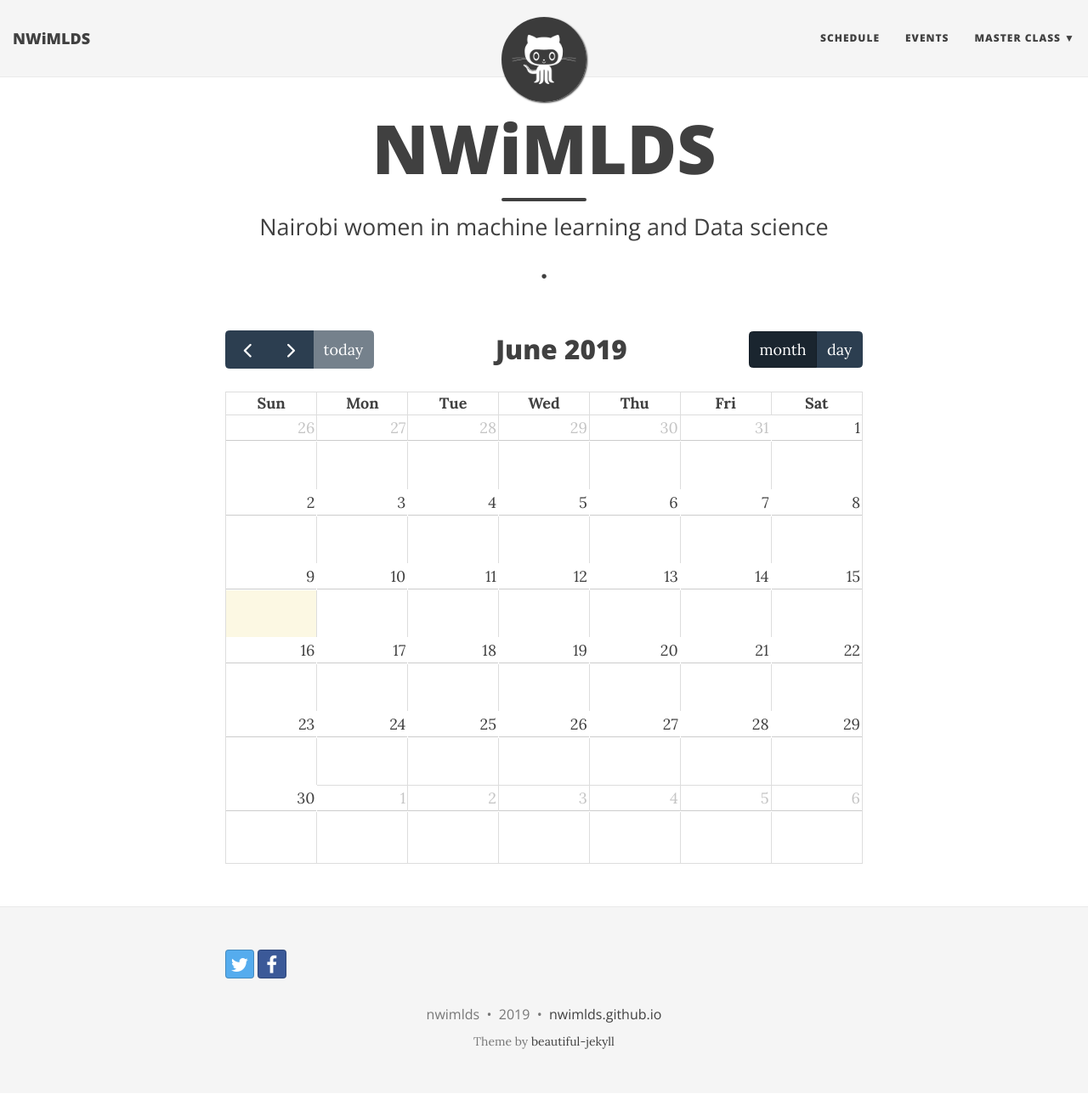
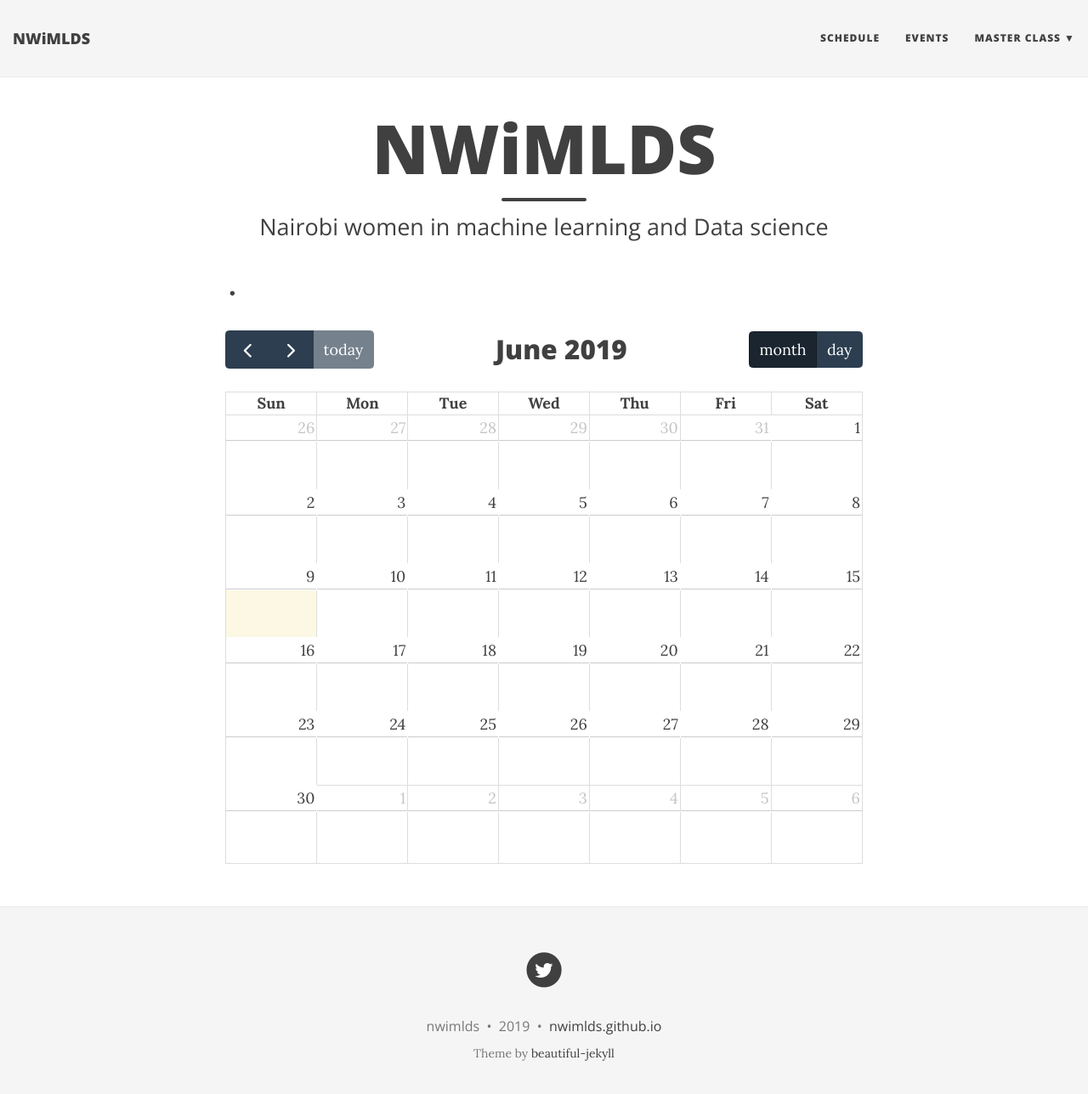
Before and after one commit to Mariam-ke/NWiMLDS.github.io, a Jekyll site: the page aboutme.html, which Jekyll copies as it is, in a window 1280 px wide and 1301 px high. Shown: the top 1288 px of the window at 85% size. Built offline with Jekyll 4.4.1, drawn with Linux system fonts in a browser that asks for light colours; nearby versions of some CDN libraries.

Commit message:
Update aboutme.html

```diff
--- a/aboutme.html
+++ b/aboutme.html
@@ -164,13 +164,13 @@
     </div>
 
 
-	<div class="avatar-container">
+	<!--<div class="avatar-container">
 	  <div class="avatar-img-border">
 	    <a href="https://nwimlds.github.io">
 	      <img class="avatar-img" src="/img/avatar-icon.png" />
 		</a>
 	  </div>
-	</div>
+	</div>-->
 
 
   </div>
@@ -195,7 +195,7 @@
 
             <hr class="small">
             <span class="page-subheading">Nairobi women in machine learning and Data science</span>
-      <p>&nbsp;&bull;&nbsp;</p>
+
 
         </div>
       </div>
@@ -210,7 +210,7 @@
     <div class="col-lg-8 col-lg-offset-2 col-md-10 col-md-offset-1">
       <div class="posts-list">
 </div>
-
+<p>&nbsp;&bull;&nbsp;</p>
 <div id='loading'>loading...</div>
 
       <div id='calendar'></div>
@@ -225,35 +225,13 @@
     <div class="container beautiful-jekyll-footer">
         <div class="row">
           <div class="col-lg-8 col-lg-offset-2 col-md-10 col-md-offset-1">
-		<!--<ul class="list-inline text-center footer-links"><li><a href="https://github.com/nwimlds" title="github"><span class="fa-stack fa-lg" aria-hidden="true">
-                      <i class="fa fa-circle fa-stack-2x"></i>
-                      <i class="fa fa-github fa-stack-1x fa-inverse"></i>
-			<i class="fa fa-circle fa-stack-2x"></i>
-                      <i class="fa fa-twitter fa-stack-1x fa-inverse"></i>
-                    </span>
-            <ul class="list-inline text-center footer-links"><li><a href="https://twitter.com/WiMLDS_Nairobi" title="Twitter"><span class="fa-stack fa-lg" aria-hidden="true">
-
-                    </span>
-                    <span class="sr-only">Twitter</span>
-                  </a>
-                </li></ul>
-
-<!--- Share on Twitter -->
-    <a href="https://twitter.com/intent/tweet?text={{ page.title | url_encode }}+{{ site.url }}{{ page.url }}"
-      class="btn btn-social-icon btn-twitter" title="Share on Twitter">
-      <span class="fa fa-fw fa-twitter" aria-hidden="true"></span>
-      <span class="sr-only">Twitter</span>
-    </a>
-
-
-
-  <!--- Share on Facebook -->
-    <a href="https://www.facebook.com/sharer/sharer.php?u={{ site.url }}{{ page.url }}"
-      class="btn btn-social-icon btn-facebook" title="Share on Facebook">
-      <span class="fa fa-fw fa-facebook" aria-hidden="true"></span>
-      <span class="sr-only">Facebook</span>
-    </a>
-      <p class="copyright text-muted">
+		<ul class="list-inline text-center footer-links"><li><a href="https://twitter.com/WiMLDS_Nairobi" title="Twitter"><span class="fa-stack fa-lg" aria-hidden="true">
+                  <i class="fa fa-circle fa-stack-2x"></i>
+                  <i class="fa fa-twitter fa-stack-1x fa-inverse"></i>
+                </span>
+                <span class="sr-only">Twitter</span>
+              </a>
+            </li></ul><p class="copyright text-muted">
       nwimlds
       &nbsp;&bull;&nbsp;
       2019
```
